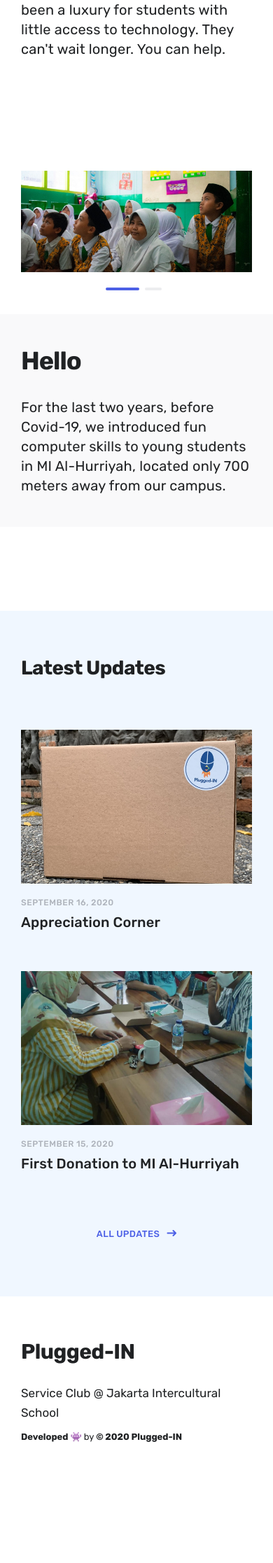
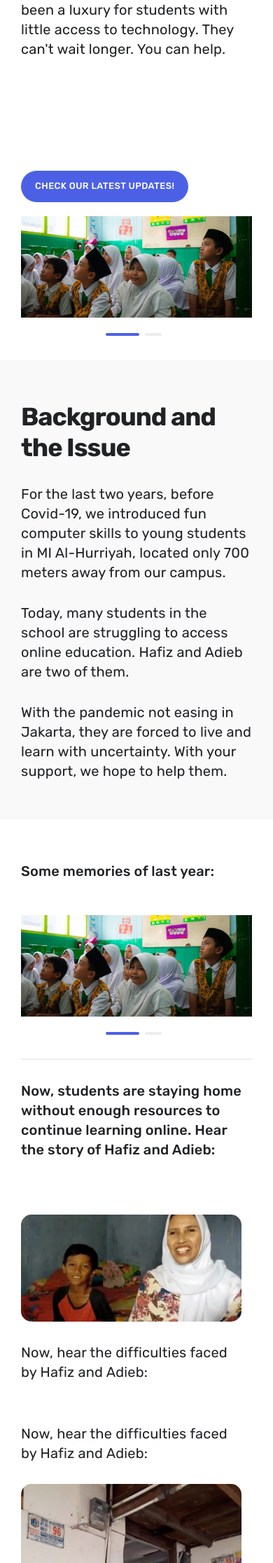
Before and after one commit to SangwookCheon/pluggedin, a Jekyll site: the page built from _projects/help-the-unplugged.html, in a window 390 px wide. Shown: the part 391-2625 px from the top of the page at 70% size. Built offline with Jekyll 4.4.1, drawn with Linux system fonts in a browser that asks for light colours; nearby versions of some CDN libraries; before the commit the page ends 2517 px from its top, so only the background shows below that; some of the changed text lies outside the part shown.

Commit message:
Almost Finished Campaign Page.

```diff
--- a/_projects/help-the-unplugged.html
+++ b/_projects/help-the-unplugged.html
@@ -34,6 +34,8 @@
 	<section class="listing">
 		<div class="wrap">
 
+      <a href="#" class="hero__cta button--fill">Check our Latest Updates!</a>
+
       {% include post-components/gallery.html
         columns = 1
         full_width = true
@@ -45,12 +47,93 @@
 
     <section class="colored-container">
       <div class="wrap grid">
-          <h2>Hello</h2>
+          <h2>Background and the Issue</h2>
           <p class="project__subtitle subtitle--light">For the last two years, before Covid-19, we introduced fun computer skills to young students in MI Al-Hurriyah, located only 700 meters away from our campus.</p>
+          <p class="project__subtitle subtitle--light">Today, many students in the school are struggling to access online education. Hafiz and Adieb are two of them.</p>
+          <p class="project__subtitle subtitle--light">With the pandemic not easing in Jakarta, they are forced to live and learn with uncertainty. With your support, we hope to help them.</p>
+      </div>
+    </section>
+
+    <section class="transparent-container">
+      <div class="wrap grid">
+        <p class="project__subtitle subtitle" style="">Some memories of last year:</p>
+        <br>
+      </div>
+
+      <div class="wrap">
+
+        {% include post-components/gallery.html
+          columns = 1
+          full_width = true
+          images = "/images/projects/htu-5.jpg, /images/projects/htu-6.jpg
+          "
+        %}
+
+      </div>
+
+      <div class="wrap grid">
+        <hr>
+        <p class="project__subtitle subtitle" style="">Now, students are staying home without enough resources to continue learning online. Hear the story of Hafiz and Adieb:</p>
+        <br>
+      </div>
+
+      <div class="wrap grid">
+        <div class="row">
+          <div class="column landing_left_1">
+            <img src="/images/help-the-unplugged/htu-student-1.jpg" alt="" style="border-radius: 15px;">
+          </div>
+
+          <div class="column landing_right_1">
+            <p class="project__subtitle subtitle--light" style="">Now, hear the difficulties faced by Hafiz and Adieb:</p>
+          </div>
+        </div>
+
+        <div class="row">
+          <div class="column landing_left_1">
+            <p class="project__subtitle subtitle--light" style="">Now, hear the difficulties faced by Hafiz and Adieb:</p>
+          </div>
+
+          <div class="column landing_right_1">
+            <img src="/images/help-the-unplugged/htu-student-2.jpg" alt="" style="border-radius: 15px;">
+          </div>
+        </div>
+
+      </div>
+
+    </section>
+
+    <section class="colored-container">
+      <div class="wrap grid">
+          <h2>The Power of Used Devices</h2>
+          <p class="project__subtitle subtitle--light">An old mobile device left in our drawer can mean so much for a family and a student in need. </p>
+          <p class="project__subtitle subtitle--light">Imagine a student using your device every day to access online education, finally able to attend classes on time. </p>
+          <p class="project__subtitle subtitle--light">Certainly, it will take some time to donate a device in this pandemic situation. But your effort can potentially enable months or even years of sustainable learning.</p>
+          <h3>Wait!</h3>
+          <p class="project__subtitle subtitle--light">If you are concerned about privacy issues with your old device, please read our comprehensive guide on the "Donate" page.</p>
+      </div>
+    </section>
+
+    <section class="transparent-container">
+      <div class="wrap grid">
+          <h2>Device - School - Student</h2>
+          <p class="project__subtitle subtitle--light">Your device will be set as the property of MI-Alhurriyah, allowing teachers to use your donations for any situation in the future, not just COVID-19.</p>
+          <p class="project__subtitle subtitle--light">We have set up a system to manage all devices without infringing upon students' privacy to address your security or privacy concerns.</p>
+          <br>
+      </div>
+
+      <div class="wrap">
+        <a href="#" class="hero__cta button--fill">Donate Now - Device or Monetary Support</a>
       </div>
     </section>
 
 	</section>
+
+
+
+
+
+<!-- Recent Posts Section Below. -->
+
 
 	<!-- {% include section__about.html %} -->
 
--- a/_sass/_includes/_section__recent-posts.scss
+++ b/_sass/_includes/_section__recent-posts.scss
@@ -5,14 +5,23 @@
 // - - - - - - - - - - - - - - - - - -
 
 .colored-container {
-  padding: 45px 0 45px;
+  padding: 60px 0 55px;
   background-color: #f9f9fa;
 
-  .container__content {
-    position: relative;
-    left: 50%;
-    max-width: 450px;
+  .recent-posts__header {
+    margin-bottom: 40px;
+
+    .action {
+      display: none;
+      justify-self: end;
+      align-self: center;
+    }
   }
+}
+
+.transparent-container {
+  padding: 60px 0 55px;
+  background-color: none;
 
   .recent-posts__header {
     margin-bottom: 40px;
@@ -84,3 +93,124 @@
     }
   }
 }
+
+// Styles for the Landing Page.
+
+/* Create two unequal columns that floats next to each other */
+.column {
+  float: left;
+  padding: 30px 15px 0px 30px;
+}
+
+.footer_left {
+  width: 40%;
+}
+
+.footer_center-1 {
+  width: 20%;
+}
+
+.footer_center-2 {
+  width: 20%;
+}
+
+.footer_right {
+  width: 20%;
+}
+
+/* Clear floats after the columns */
+.row:after {
+  content: "";
+  display: table;
+  clear: both;
+}
+
+.landing_left_1 {
+  width: 50%;
+  padding: 30px 15px 0px 0px;
+    img {
+      max-width:100%;
+      height:auto;
+      filter: none;
+      box-shadow: none;
+  }
+}
+
+.landing_right_1 {
+  width: 50%;
+}
+
+//reverse
+
+.landing_left_2 {
+  width: 50;
+}
+
+.landing_right_2 {
+  width: 50%;
+}
+
+// Three panes
+
+.landing_left {
+  width: 33%;
+}
+
+.landing_center {
+  width: 34%;
+}
+
+.landing_right {
+  width: 33%;
+}
+
+// For Responsive
+
+@media screen and (max-width: 800px) {
+  .footer_left {
+    width: 100%;
+  }
+
+  .footer_center-1 {
+    width: 50%;
+  }
+
+  .footer_center-2 {
+    width: 50%;
+  }
+
+  .footer_right {
+    width: 50%;
+  }
+
+  .landing_left_1 {
+    width: 100%;
+    padding: 30px 15px 0px 0px;
+  }
+
+  .landing_right_1 {
+    width: 100%;
+    padding: 30px 15px 0px 0px;
+  }
+
+  .landing_left_2 {
+    width: 100%
+  }
+
+  .landing_right_2 {
+    width: 100%
+  }
+
+  .landing_left {
+    width: 100%;
+  }
+
+  .landing_center {
+    width: 100%;
+  }
+
+  .landing_right {
+    width: 100%;
+  }
+
+}
--- a/_sass/_pages/_page__blog.scss
+++ b/_sass/_pages/_page__blog.scss
@@ -58,6 +58,7 @@
 
       .post__content {
         max-width: 456px;
+
       }
 
       .post__date {
```
Also changed, not shown: _posts/2020-9-17-appreciation-corner.md (+1 -1 lines), _sass/_includes/_gallery.scss (line endings or trailing spaces), images/help-the-unplugged/htu-student-1.jpg (added), images/help-the-unplugged/htu-student-2.jpg (added), images/help-the-unplugged/htu-student-3.jpg (added).
